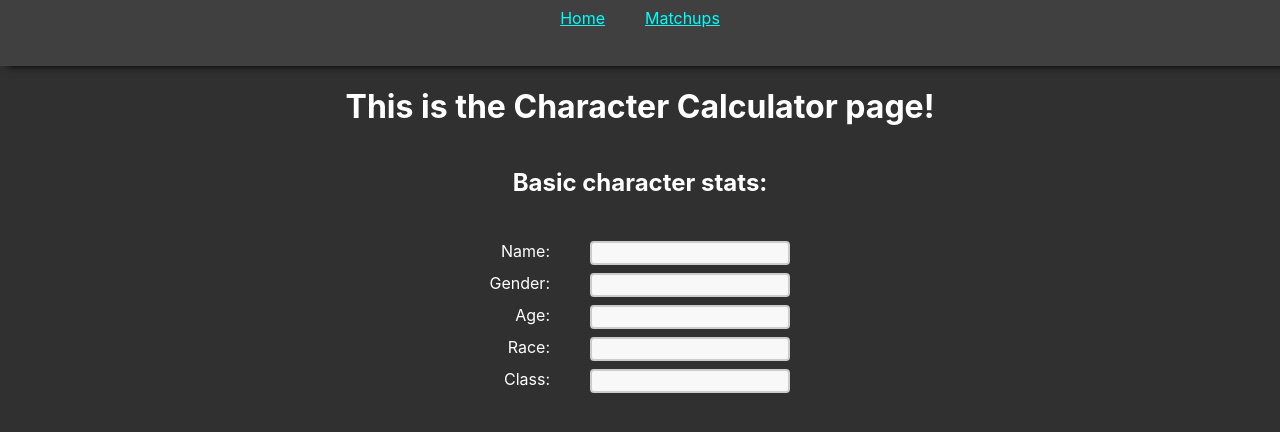
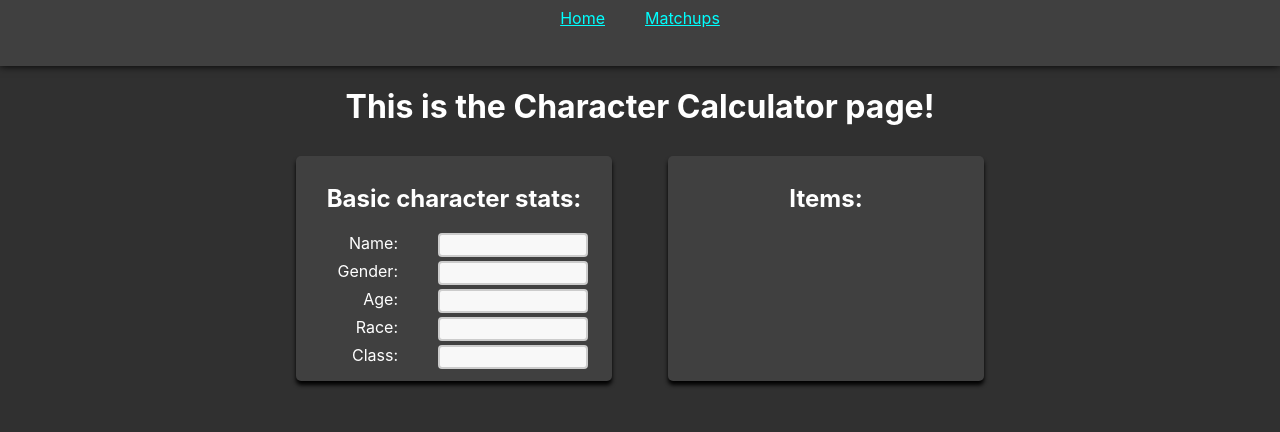
Before and after one commit to Dournbrood/imarel-character-creator, a React (Create React App) app in the folder Front-End/imarel-character-calculator/: page / in a window 1280 px wide. Shown: the top 432 px of the page. Built offline with nearby package versions, Linux system fonts and the light colour scheme; the HTML template or start-up script is replaced by a standard one.

Commit message:
adds items box

```diff
--- a/Front-End/imarel-character-calculator/src/App.css
+++ b/Front-End/imarel-character-calculator/src/App.css
@@ -54,7 +54,7 @@ a{
   padding: 8px;
   background-color: #404040;
   min-height: 50px;
-  box-shadow: 8px 0 8px 0 #000000;
+  box-shadow: 0px 0 8px 0 #000000;
 }
 
 .stat-container {
@@ -67,7 +67,7 @@ a{
 }
 
 .stat-textarea {
-  width: 200px;
+  width: 150px;
   height: 24px;
   padding: 0px 8px;
   box-sizing: border-box;
@@ -76,6 +76,7 @@ a{
   background-color: #f8f8f8;
   font-size: 16px;
   resize: none;
+  margin-right: 16px;
 }
 
 ul{
@@ -84,3 +85,19 @@ ul{
   margin:0;
   padding:0;
 }
+
+.horizontalContainer{
+  display: flex;
+  flex-flow: row nowrap;
+  justify-content: center;
+  gap: 40px;
+}
+
+.statCard{
+  min-width: 300px;
+  background-color: #404040;
+  margin: 8px;
+  padding: 8px;
+  box-shadow: 0px 4px 4px #000000;
+  border-radius: 5px;
+}
--- a/Front-End/imarel-character-calculator/src/components/CharacterCalculator.js
+++ b/Front-End/imarel-character-calculator/src/components/CharacterCalculator.js
@@ -4,7 +4,7 @@ import { GlobalContext } from "../contexts/GlobalContext";
 import StatContainer from "./StatContainer";
 const CharacterCalculator = (props) => {
 
-    const {globalState, setGlobalState} = React.useContext(GlobalContext);
+    const { globalState, setGlobalState } = React.useContext(GlobalContext);
 
 
     const handleChange = (e) => {
@@ -24,14 +24,19 @@ const CharacterCalculator = (props) => {
             <h1>
                 This is the Character Calculator page!
             </h1>
+            <div className="horizontalContainer">
+                <div className="statCard">
                     <h2>Basic character stats:</h2>
-        <br />
-        <StatContainer statName="Name:" inputType="text"/>
-        <StatContainer statName="Gender:" inputType="text"/>
-        <StatContainer statName="Age:" inputType="number" inputMin={1}/>
-        <StatContainer statName="Race:" inputType="text"/>
-        <StatContainer statName="Class:" inputType="text"/>
-
+                    <StatContainer statName="Name:" inputType="text" />
+                    <StatContainer statName="Gender:" inputType="text" />
+                    <StatContainer statName="Age:" inputType="number" inputMin={1} />
+                    <StatContainer statName="Race:" inputType="text" />
+                    <StatContainer statName="Class:" inputType="text" />
+                </div>
+                <div className="statCard">
+                    <h2>Items:</h2>
+                </div>
+            </div>
 
 
 
```
Lines whose indentation alone changed are shown as unchanged.
